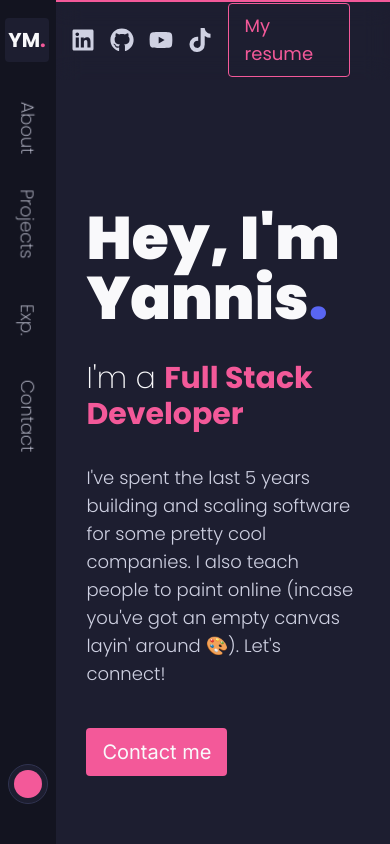
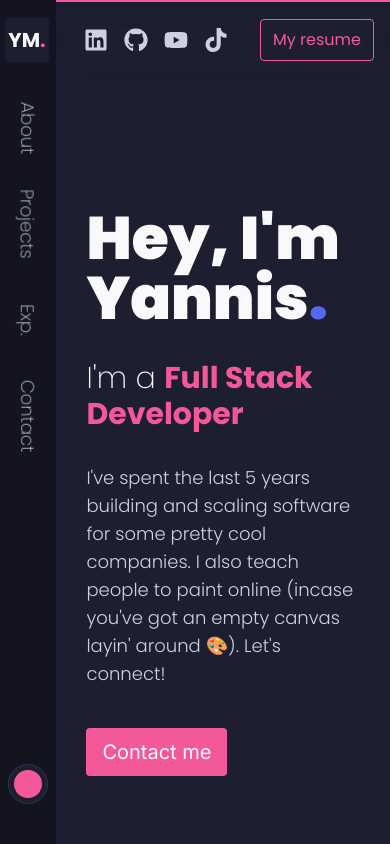
Before and after one commit to Voltz7788/personal-portfolio-v2, a Next.js app: page / in a window 390 px wide. Shown: the top 844 px of the page. Built offline with nearby package versions, Linux system fonts and the light colour scheme.

Commit message:
feat: make resume btn responsive on small screen

```diff
--- a/app/components/Animation/ToggleSwitch.tsx
+++ b/app/components/Animation/ToggleSwitch.tsx
@@ -21,7 +21,7 @@ export default function ToggleSwitch() {
         backgroundControls.start("inactive");
       }
     }
-  }, [checked, backgroundControls, setTheme, theme, toggleControls]);
+  });
 
   return (
     <div className="mb-10">
--- a/app/components/Navigation/SocialLinks.tsx
+++ b/app/components/Navigation/SocialLinks.tsx
@@ -16,7 +16,7 @@ type SocialLinkProps = {
 
 export default function SocialLinks() {
   return (
-    <div className="flex justify-evenly w-48 py-4">
+    <div className="flex justify-between max-w-36 w-full ml-7 md:max-w-0 md:pl-0 md:justify-evenly md:w-48 py-4">
       {socialLinks.map((link, index) => (
         <motion.div
           initial={{ y: "-300%", opacity: 0 }}
--- a/app/components/Navigation/TopLinks.tsx
+++ b/app/components/Navigation/TopLinks.tsx
@@ -4,7 +4,7 @@ import { motion } from "framer-motion";
 
 export default function TopLinks() {
   return (
-    <div className="fixed flex items-center justify-between w-full mx-14 md:mx-16 md:pl-10 pr-24 h-20 backdrop-blur-md z-30">
+    <div className="fixed flex items-center justify-between w-full mx-14 md:mx-16 md:pl-10 pr-[4.5rem] md:pr-24 h-20 backdrop-blur-md z-30">
       <SocialLinks />
       <motion.a
         href="resume.pdf"
@@ -13,7 +13,7 @@ export default function TopLinks() {
         initial={{ scale: 1 }}
         variants={buttonMotion}
         transition={{ ease: "easeInOut", duration: 0.08 }}
-        className="relative border border-secondary px-4 py-2 rounded text-lg text-secondary
+        className="relative border border-secondary px-3 py-2 rounded text-base md:text-lg text-secondary
         hover:text-foreground ml-auto transition-colors duration-150 cursor-pointer"
       >
         <motion.div
--- a/app/components/Providers/ThemeProvider.tsx
+++ b/app/components/Providers/ThemeProvider.tsx
@@ -34,9 +34,9 @@ export default function ThemeProvider({ children }: { children: ReactNode }) {
     const selectedTheme = localStorage.getItem("theme");
 
     if (selectedTheme) {
-      setTheme({ ...theme, secondary: selectedTheme });
+      setTheme((t) => ({ ...t, secondary: selectedTheme }));
     }
-  }, [theme]);
+  }, []);
 
   return (
     <ThemeContext.Provider value={[theme, setTheme]}>
```
